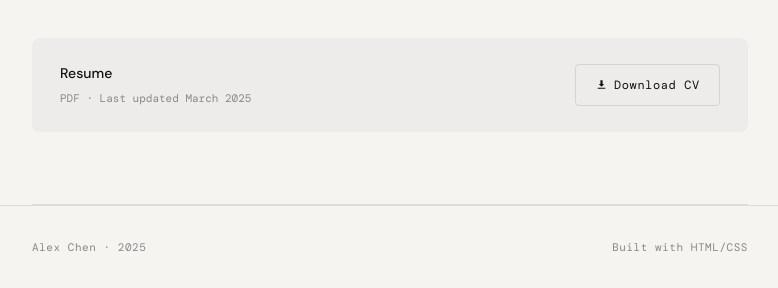
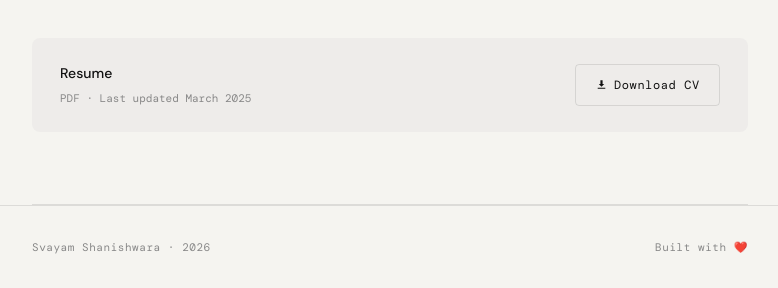
Before and after one commit to Svayam15/portfolio, a website built with webpack: page index.html in a window 1280 px wide. Shown: the part 2484-2772 px from the top of the page, without its empty margins (250-1028 px from the left). Built offline with nearby package versions, Linux system fonts and the light colour scheme; a web font is replaced by a local one.

Commit message:
Personalized Changes 3

```diff
--- a/index.html
+++ b/index.html
@@ -418,8 +418,8 @@
 
 <footer>
   <div class="inner">
-    <p>Alex Chen · 2025</p>
-    <p>Built with HTML/CSS</p>
+    <p>Svayam Shanishwara · 2026</p>
+    <p>Built with ❤️</p>
   </div>
 </footer>
 
```
